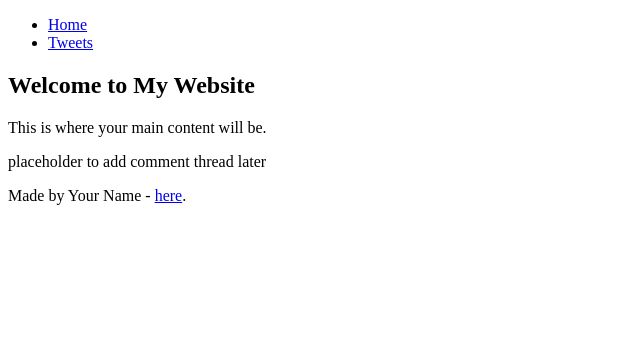
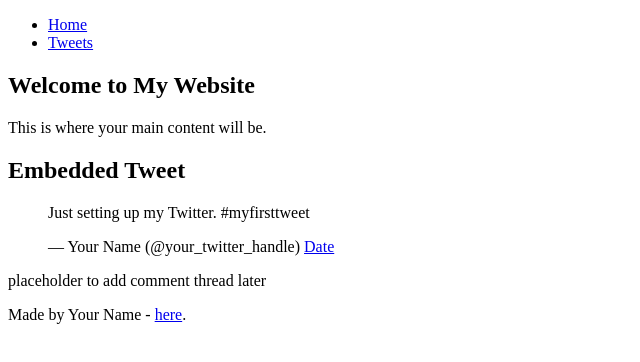
Before and after one commit to Tarikuas-21/My_First_Portfolio, a plain HTML site: page html_basic/tweets.html in a window 1280 px wide. Shown: the whole page, without its empty margins (0-640 px from the left). Drawn offline with Linux system fonts and the light colour scheme.

Commit message:
Update tweets.html

```diff
--- a/html_basic/tweets.html
+++ b/html_basic/tweets.html
@@ -2,22 +2,25 @@
 <html lang="en">
 <head>
     <meta charset="UTF-8">
-    <meta name="viewport" content="width=device-width, initial-scale=1.0">
-    <title>Your Page Title</title>
+     <title>Your Page Title</title>
 </head>
 <body>
     <header>
         <ul>
             <li><a href="index.html">Home</a></li>
             <li><a href="tweets.html">Tweets</a></li>
-            <!-- Add more links as needed -->
-        </ul>
+             </ul>
     </header>
     <main>
         <article>
-            <!-- Content of your webpage goes here -->
-            <h1>Welcome to My Website</h1>
+             <h1>Welcome to My Website</h1>
             <p>This is where your main content will be.</p>
+             <h2>Embedded Tweet</h2>
+    <blockquote class="twitter-tweet">
+        <p lang="en" dir="ltr">Just setting up my Twitter. #myfirsttweet</p>&mdash; Your Name (@your_twitter_handle)
+        <a href="https://twitter.com/your_twitter_handle/status/1234567890123456789">Date</a>
+    </blockquote>
+    <script async src="https://platform.twitter.com/widgets.js" charset="utf-8"></script>
         </article>
         <aside>
             <p>placeholder to add comment thread later</p>
```
